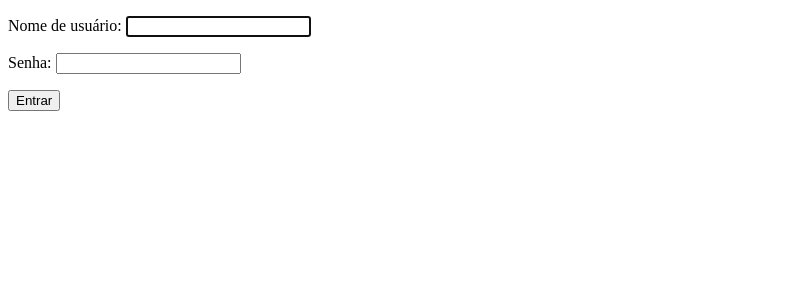
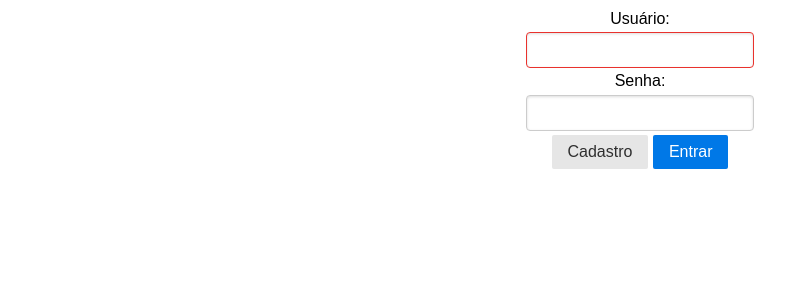
Before and after one commit to luisgteixeira/WebDieta, a Django app: page /login/ in a window 1280 px wide. Shown: the top 300 px of the page, without its empty margins (0-809 px from the left). Run offline with Django 3.2, Linux system fonts and the light colour scheme; some libraries are stand-ins or nearby versions.

Commit message:
Tela de login melhorada

```diff
--- a/usuario/templates/registration/login.html
+++ b/usuario/templates/registration/login.html
@@ -2,9 +2,18 @@
 <html>
   <head>
     <meta charset="utf-8">
-    <title>Login - WebDieta</title>
+    <meta name="viewport" content="width=device-width, initial-scale=1.0">
+
+    <title>WebDieta</title>
+
+    <link rel="stylesheet" href="https://unpkg.com/purecss@1.0.0/build/pure-min.css">
   </head>
+
   <body>
+
+    <div class="content container">
+        <div class="row">
+            <div class="col-md-8">
 
               {% if form.errors %}
               <p>Você digitou algo errado!</p>
@@ -12,18 +21,31 @@
 
               {% if next %}
               <p>Você não pode acessar essa página.</p>
-    <form action="{% url 'login' %}?next={{next}}" method="post" >
+
+              <form class="pure-form pure-form-stacked" action="{% url 'login' %}?next={{next}}" method="post" >
               {%else%}
-    <form method="post" action="{% url 'login' %}">
+              <form class="pure-form pure-form-stacked" method="post" action="{% url 'login' %}">
               {% endif %}
+
+              <fieldset>
                 {% csrf_token %}
 
-      <p>Nome de usuário: {{ form.username }}</p>
-      <p>Senha: {{ form.password }}</p>
+                <div align='center'>
+                  <label for="email">Usuário:</label>
+                  {{ form.username }}
+                  <label for="password">Senha:</label>
+                  {{ form.password }}
+                  <a href="../cadastrar" class="pure-button">Cadastro</a>
+                  <input class="pure-button pure-button-primary" type="submit" = value="Entrar">
+                </div>
 
-      <p><input type="submit" = value="Entrar"></p>
+
                 <input type="hidden" name="next" value="{{ next }}"
+              </fieldset>
   </form>
+  </div>
+</div>
+</div>
+</body>
 
-  </body>
 </html>
--- a/webdieta/urls.py
+++ b/webdieta/urls.py
@@ -15,9 +15,11 @@
 """
 from django.contrib import admin
 from django.urls import path, include
+from django.views.generic import RedirectView
 
 urlpatterns = [
     path('admin/', admin.site.urls),
+    path('', RedirectView.as_view(pattern_name='login', permanent=False)),
     path('', include('dieta.urls')),
     path('', include('usuario.urls')),
     path('', include('django.contrib.auth.urls')),
```
Lines whose indentation alone changed are shown as unchanged.
